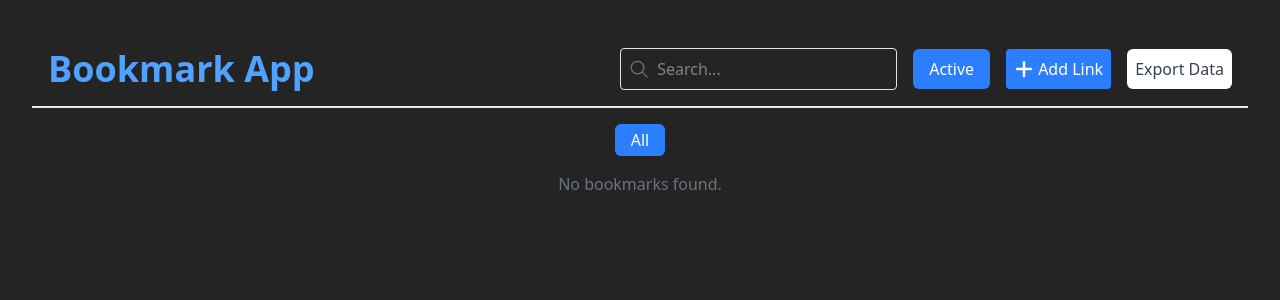
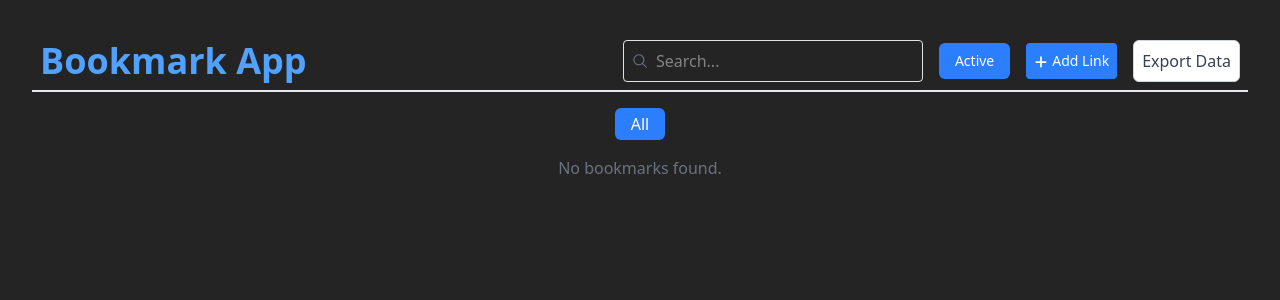
Before and after one commit to Sujal366/Caarya_task, a React (Vite) app in the folder bookmark-app/: page / in a window 1280 px wide. Shown: the top 300 px of the page. Built offline with nearby package versions, Linux system fonts and the light colour scheme.

Commit message:
side menu and responsivenss bug fixes

```diff
--- a/bookmark-app/src/App.css
+++ b/bookmark-app/src/App.css
@@ -1,7 +1,6 @@
 @import "tailwindcss";
 
 #root {
-  padding: 2rem;
   text-align: center;
   width: 100%;
 }
--- a/bookmark-app/src/App.jsx
+++ b/bookmark-app/src/App.jsx
@@ -4,6 +4,7 @@ import Bookmark from "./components/Bookmark";
 import Popup from "./components/Popup";
 import { GoSearch } from "react-icons/go";
 import { FaPlus } from "react-icons/fa6";
+import { IoMenu } from "react-icons/io5";
 import ExportButton from "./components/ExportButton";
 import Fuse from "fuse.js";
 
@@ -14,6 +15,7 @@ function App() {
   const [bookmarks, setBookmarks] = useState([]);
   const [searchQuery, setSearchQuery] = useState("");
   const [viewMode, setViewMode] = useState("active");
+  const [sideMenuOpen, setSideMenuOpen] = useState(false);
 
   const categories = [
     ...new Set(bookmarks.map((b) => b.category).filter(Boolean)),
@@ -73,13 +75,15 @@ function App() {
   }, [popup]);
 
   return (
-    <section className="flex flex-col items-center justify-start w-full h-screen">
+    <section className="flex flex-col items-center justify-start w-full h-screen p-2 sm:p-8">
       {/* // Header Section */}
-      <div className="flex items-center justify-between w-full border-b-2 border-gray-200 p-4">
-        <h1 className="text-4xl font-bold text-blue-400">Bookmark App</h1>
-        <div className="flex items-center justify-between gap-4">
-          <div className="flex items-center gap-2 border p-2 rounded">
-            <GoSearch className="text-gray-500" size={20} />
+      <div className="flex items-center justify-around sm:justify-between w-full border-b-2 border-gray-200 p-2">
+        <h1 className="lg:text-4xl md:text-2xl text-md font-bold text-blue-400 text-start w-auto">
+          Bookmark App
+        </h1>
+        <div className="flex items-center justify-end gap-2 md:gap-4 w-auto">
+          <div className="flex items-center gap-2 w-1/4 sm:w-1/2 md:w-[200px] lg:w-[300px] border p-2 rounded">
+            <GoSearch className="text-gray-500" />
             <input
               type="search"
               placeholder="Search..."
@@ -89,21 +93,45 @@ function App() {
             />
           </div>
           <button
-          onClick={()=>{
-            const nextIndex = (viewModes.indexOf(viewMode)+1) %viewModes.length;
-            setViewMode(viewModes[nextIndex]);
-          }}
-          className="bg-blue-500 text-white px-4 py-2 rounded-md cursor-pointer"
-          >{viewMode.charAt(0).toUpperCase() + viewMode.slice(1).replace("-", " ")}</button>
+            onClick={() => {
+              const nextIndex =
+                (viewModes.indexOf(viewMode) + 1) % viewModes.length;
+              setViewMode(viewModes[nextIndex]);
+            }}
+            className="bg-blue-500 text-white text-sm px-4 py-2 rounded-md cursor-pointer"
+          >
+            {viewMode.charAt(0).toUpperCase() +
+              viewMode.slice(1).replace("-", " ")}
+          </button>
 
           <button
             onClick={() => setPopup(true)}
-            className="flex items-center bg-blue-500 text-white p-2 rounded cursor-pointer"
+            className="flex items-center bg-blue-500 text-sm text-white p-2 rounded cursor-pointer hidden md:block"
           >
-            <FaPlus className="inline mr-1" size={20} />
+            <FaPlus className="inline mr-1" />
             Add Link
           </button>
-          <ExportButton />
+          <ExportButton className="hidden md:block" />
+
+          {/* Side Menu Button */}
+          <div className="relative md:hidden">
+            <IoMenu
+              className="text-gray-500 text-2xl"
+              onClick={() => setSideMenuOpen(!sideMenuOpen)}
+            />
+            {sideMenuOpen && (
+              <div className="absolute flex flex-col gap-1 top-full right-1/2 bg-white shadow-lg rounded p-1 w-fit z-10">
+                <button
+                  onClick={() => setPopup(true)}
+                  className="flex items-center bg-blue-500 text-xs text-white p-2 rounded cursor-pointer"
+                >
+                  <FaPlus className="inline mr-1" />
+                  Add Link
+                </button>
+                <ExportButton className="md:hidden" />
+              </div>
+            )}
+          </div>
         </div>
       </div>
 
--- a/bookmark-app/src/components/Bookmark.jsx
+++ b/bookmark-app/src/components/Bookmark.jsx
@@ -124,13 +124,13 @@ const Bookmark = ({ data, bookmarks, setBookmarks, viewModes }) => {
           </div>
         ) : (
           <div className="w-full">
-            <div className="flex w-full items-center justify-between">
-              <div className="flex flex-col items-start gap-1">
-                <div className="flex gap-2">
+            <div className="flex flex-col sm:flex-row w-full md:items-center justify-between gap-1">
+              <div className="flex flex-col items-start gap-1 w-full">
+                <div className="flex flex-col md:flex-row items-start md:items-center gap-2 w-full">
                   <input
                     type="text"
                     value={newData.title}
-                    className="font-semibold text-lg bg-transparent border border-black p-1 focus:outline-none"
+                    className="font-semibold text-lg bg-transparent border border-black p-1 focus:outline-none w-full md:w-auto"
                     onChange={(e) =>
                       setNewData({ ...newData, title: e.target.value })
                     }
@@ -138,7 +138,7 @@ const Bookmark = ({ data, bookmarks, setBookmarks, viewModes }) => {
                   <input
                     type="url"
                     value={newData.url}
-                    className="font-semibold italic underline text-lg text-blue-400 bg-transparent border border-black p-1 focus:outline-none"
+                    className="font-semibold italic underline text-lg text-blue-400 bg-transparent border border-black p-1 focus:outline-none w-full md:w-auto"
                     onChange={(e) =>
                       setNewData({ ...newData, url: e.target.value })
                     }
@@ -147,7 +147,7 @@ const Bookmark = ({ data, bookmarks, setBookmarks, viewModes }) => {
                 {newData.notes && (
                   <input
                     type="text"
-                    className="font-semibold text-sm text-gray-400 bg-transparent border border-black p-1 focus:outline-none"
+                    className="font-semibold text-sm text-gray-400 bg-transparent border border-black p-1 focus:outline-none w-full md:w-auto"
                     value={newData.notes}
                     onChange={(e) =>
                       setNewData({ ...newData, notes: e.target.value })
@@ -157,18 +157,18 @@ const Bookmark = ({ data, bookmarks, setBookmarks, viewModes }) => {
               </div>
               <input
                 type="text"
-                className="font-semibold text-sm text-gray-400 bg-transparent border border-black p-1 focus:outline-none"
+                className="font-semibold text-sm text-gray-400 bg-transparent border border-black p-1 focus:outline-none w-full md:w-auto"
                 value={newData.category}
                 onChange={(e) =>
                   setNewData({ ...newData, category: e.target.value })
                 }
               />
             </div>
-            <div className="flex items-center justify-between w-full">
-              <div className="flex flex-wrap gap-1 mt-2 text-xs text-gray-600">
+            <div className="flex flex-col md:flex-row items-center justify-between w-full gap-2">
+              <div className="flex flex-wrap gap-1 mt-2 text-xs text-gray-600 w-full">
                 <input
                   type="text"
-                  className="font-semibold text-sm text-gray-400 bg-transparent border border-black p-1 focus:outline-none"
+                  className="font-semibold text-sm text-gray-400 bg-transparent border border-black p-1 focus:outline-none w-full md:w-auto"
                   value={newData.tags.join(", ")}
                   onChange={(e) =>
                     setNewData({ ...newData, tags: e.target.value.split(", ") })
--- a/bookmark-app/src/components/ExportButton.jsx
+++ b/bookmark-app/src/components/ExportButton.jsx
@@ -1,7 +1,7 @@
 import React, { useState } from 'react';
 import exportFromJSON from "export-from-json";
 
-const ExportButton = () => {
+const ExportButton = ({className}) => {
     const [dropdownOpen, setDropdownOpen] = useState(false);
     const data = JSON.parse(localStorage.getItem("bookmarks")) || [];
 
@@ -15,10 +15,10 @@ const ExportButton = () => {
 
 
   return (
-    <div className="relative">
+    <div className={`relative text-sm md:text-base ${className}`}>
       <div
         onClick={() => setDropdownOpen(!dropdownOpen)}
-      className="cursor-pointer flex items-center gap-2 p-2 bg-white text-gray-700 rounded-md hover:bg-blue-500 hover:text-white"
+        className="cursor-pointer flex items-center gap-2 p-2 bg-white text-gray-700 rounded sm:rounded-md hover:bg-blue-500 hover:text-white text-sm md:text-base border border-gray-300"
       >
         <p>Export Data</p>
       </div>
--- a/bookmark-app/src/components/Popup.jsx
+++ b/bookmark-app/src/components/Popup.jsx
@@ -6,7 +6,7 @@ const Popup = ({ data, setData, setPopup, addNewBookmark, categories }) => {
   const [showNewInput, setShowNewInput] = useState(false);
 
   return (
-    <div className="fixed top-1/2 left-1/2 transform -translate-x-1/2 -translate-y-1/2 bg-white p-4 shadow-lg  rounded-lg w-96 h-auto">
+    <div className="fixed top-1/2 left-1/2 transform -translate-x-1/2 -translate-y-1/2 bg-white p-4 shadow-lg  rounded-lg w-76 md:w-96 h-auto">
       <h2 className="text-xl font-semibold text-blue-400">Add Bookmark</h2>
       <form
         className="flex flex-col justify-start mt-4 gap-2"
```
Lines whose indentation alone changed are shown as unchanged.
